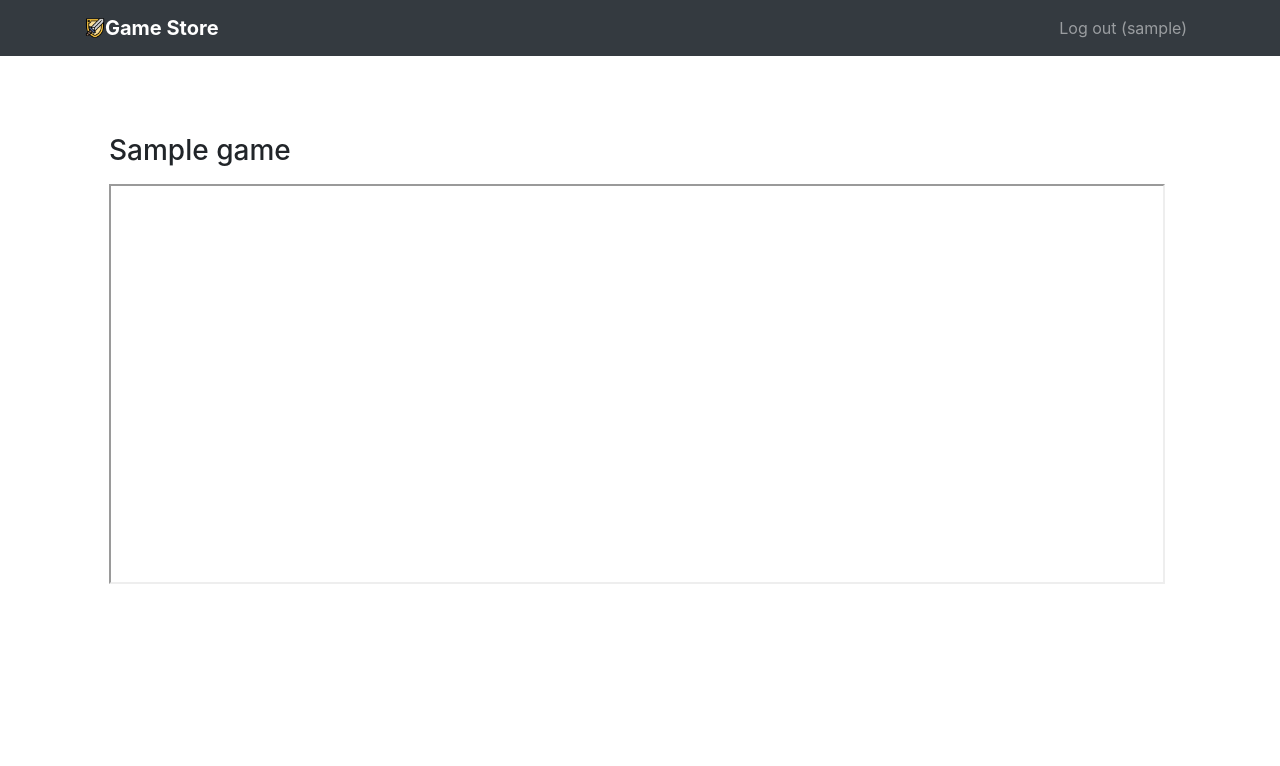
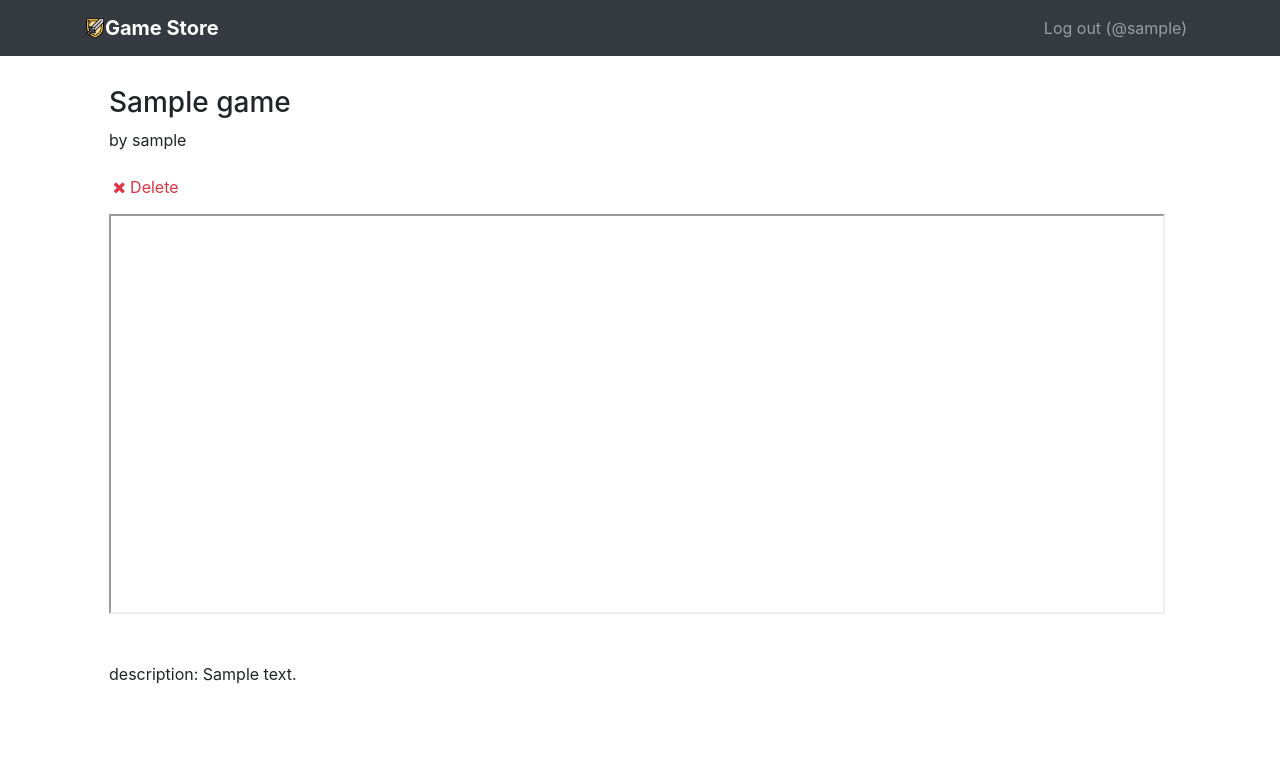
Before and after one commit to vanchau/game-store, a Django app: template gamestore/templates/gamestore/game.html in a window 1280 px wide. Shown: the top 766 px of the page. Run offline with Django 3.2, Linux system fonts and the light colour scheme; the template is opened without the code that fills it: values that come from a table or form of the project are taken from there, others are empty; a user stored in the database is signed in; tables that the repository leaves empty hold one stand-in row (values such as "Sample post"); parts of the project's set-up code (start-up, migrations or seed data) failed here and were passed over; some libraries are stand-ins or nearby versions.

Commit message:
Enable game deletion

```diff
--- a/gameproject/settings.py
+++ b/gameproject/settings.py
@@ -123,5 +123,5 @@ USE_TZ = True
 STATIC_URL = '/static/'
 STATICFILES_DIRS = [os.path.join(BASE_DIR, 'static')]
 
-LOGIN_REDIRECT_URL = 'home'
-LOGOUT_REDIRECT_URL = 'home'
+LOGIN_REDIRECT_URL = '/'
+LOGOUT_REDIRECT_URL = '/'
--- a/gameproject/urls.py
+++ b/gameproject/urls.py
@@ -13,12 +13,13 @@ Including another URLconf
     1. Import the include() function: from django.urls import include, path
     2. Add a URL to urlpatterns:  path('blog/', include('blog.urls'))
 """
+
 from django.contrib import admin
 from django.urls import path, include
 from gamestore import views
 
 urlpatterns = [
     path('admin/', admin.site.urls),
-    path('accounts/', include("accounts.urls", namespace="accounts")),
+    path('accounts/', include('accounts.urls', namespace='accounts')),
     path('', include('gamestore.urls'))
 ]
--- a/gamestore/models.py
+++ b/gamestore/models.py
@@ -7,19 +7,19 @@ User = get_user_model()
 class Game(models.Model):
     title = models.CharField(max_length=30)
     price = models.PositiveSmallIntegerField(editable=True)
-    info_text = models.CharField(max_length=30)
-    developerID = models.ForeignKey(User, on_delete=models.CASCADE)
+    description = models.CharField(max_length=200)
+    publisher = models.ForeignKey(User, on_delete=models.CASCADE)
     published_date = models.DateTimeField(auto_now_add=True)
     updated_at = models.DateTimeField(auto_now=True)
     url = models.URLField()
 
 class Purchase(models.Model):
-    playerID = models.ForeignKey(User, on_delete=models.CASCADE)
-    gameID = models.ForeignKey(Game, on_delete=models.CASCADE)
+    player = models.ForeignKey(User, on_delete=models.CASCADE)
+    game = models.ForeignKey(Game, on_delete=models.CASCADE)
     purchased_time = models.DateTimeField(auto_now_add=True)
 
 class Score(models.Model):
-    playerID = models.ForeignKey(User, on_delete=models.CASCADE)
-    gameID = models.ForeignKey(Game, on_delete=models.CASCADE)
+    player = models.ForeignKey(User, on_delete=models.CASCADE)
+    game = models.ForeignKey(Game, on_delete=models.CASCADE)
     play_time = models.DateTimeField(auto_now_add=True)
     score = models.IntegerField(editable=False)
--- a/gamestore/templates/gamestore/game.html
+++ b/gamestore/templates/gamestore/game.html
@@ -2,11 +2,25 @@
 
 {% block content %}
 <div class="container" style="min-height: 85vh;">
-  <div class="row pt-5 px-4">
-    <h3>{{ game.title }}</h3>
+  <div class="row px-4">
+    <h3>{{ game.title }}</h3><br/>
+  </div>
+  <div class="row px-4">
+    <p>by {{ game.publisher.username }}</p>
+  </div>
+  <div>
+    {% if user.is_authenticated and game.publisher == user and not hide_delete %}
+      <a href="{% url 'games:delete' pk=game.pk %}" title="delete" class="btn btn-simple">
+        <span class="fa fa-remove text-danger" aria-hidden="true"></span>
+        <span class="text-danger icon-label">Delete</span>
+      </a>
+    {% endif %}
   </div>
   <div class="row pt-2 pl-4 w-100">
     <iframe src="{{ game.url }}" style="height: 50vh; width: 100vw;"></iframe>
   </div>
+  <div class="row pt-5 px-4">
+    <p>description: {{ game.description }}</p>
+  </div>
 </div>
 {% endblock %}
--- a/gamestore/templates/gamestore/home.html
+++ b/gamestore/templates/gamestore/home.html
@@ -21,7 +21,7 @@
     <div class="container">
       <div class="row">
         {% for game in game_list %}
-        <a class="col-md-4 popout" href="/games/{{ game.id }}" style="text-decoration: none; color: inherit;">
+        <a class="col-md-4 popout" href="{% url 'games:game' pk=game.pk %}" style="text-decoration: none; color: inherit;">
           <div class="card mb-4 box-shadow">
             <img class="card-img-top" src="{% static 'gamestore/img/placeholder.jpg' %}" alt="Card image cap">
             <div class="card-body">
@@ -33,7 +33,7 @@
                   <p class="text-muted">{{ game.price }} eur</p>
                 </div>
               </div>
-              <p class="card-text">{{ game.info_text }}</p>
+              <p class="card-text">{{ game.description }}</p>
             </div>
           </div>
         </a>
--- a/gamestore/urls.py
+++ b/gamestore/urls.py
@@ -1,7 +1,10 @@
 from django.urls import path
 from . import views
 
+app_name = 'games'
+
 urlpatterns = [
     path('', views.HomeView.as_view(), name='home'),
-    path('games/<int:pk>/', views.GameView.as_view(), name='game')
+    path('<int:pk>/', views.GameView.as_view(), name='game'),
+    path('delete/<int:pk>/', views.DeleteGame.as_view(), name="delete"),
 ]
--- a/templates/base.html
+++ b/templates/base.html
@@ -25,13 +25,13 @@
   <body>
     <nav class="navbar navbar-expand-lg navbar-dark bg-dark box-shadow">
       <div class="container">
-        <a href="{% url 'home' %}" class="navbar-brand d-flex align-items-center">
+        <a href="{% url 'games:home' %}" class="navbar-brand d-flex align-items-center">
           <img src="{% static 'gamestore/img/placeholder1.png' %}" width="20" height="20" ></img>
           <strong>Game Store</strong>
         </a>
         <div class="navbar-nav ml-auto">
           {% if user.is_authenticated %}
-            <a class="nav-item nav-link" href="{% url 'accounts:logout' %}" class="btn btn-simple">Log out ({{ user.username }})</a>
+            <a class="nav-item nav-link" href="{% url 'accounts:logout' %}" class="btn btn-simple">Log out (@{{ user.username }})</a>
           {% else %}
             <a class="nav-item nav-link" href="{% url 'accounts:login' %}" class="btn btn-simple">Log in</a>
             <a class="nav-item nav-link" href="{% url 'accounts:signup' %}" class="btn btn-simple">Sign up</a>
```
Also changed, not shown: gamestore/templates/gamestore/game_base.html (added, +9 -0 lines), gamestore/templates/gamestore/game_confirm_delete.html (added, +13 -0 lines), gamestore/views.py (+21 -4 lines), accounts/migrations/0001_initial.py, gamestore/migrations/0001_initial.py, gamestore/migrations/0002_auto_20200127_2224.py (added).
